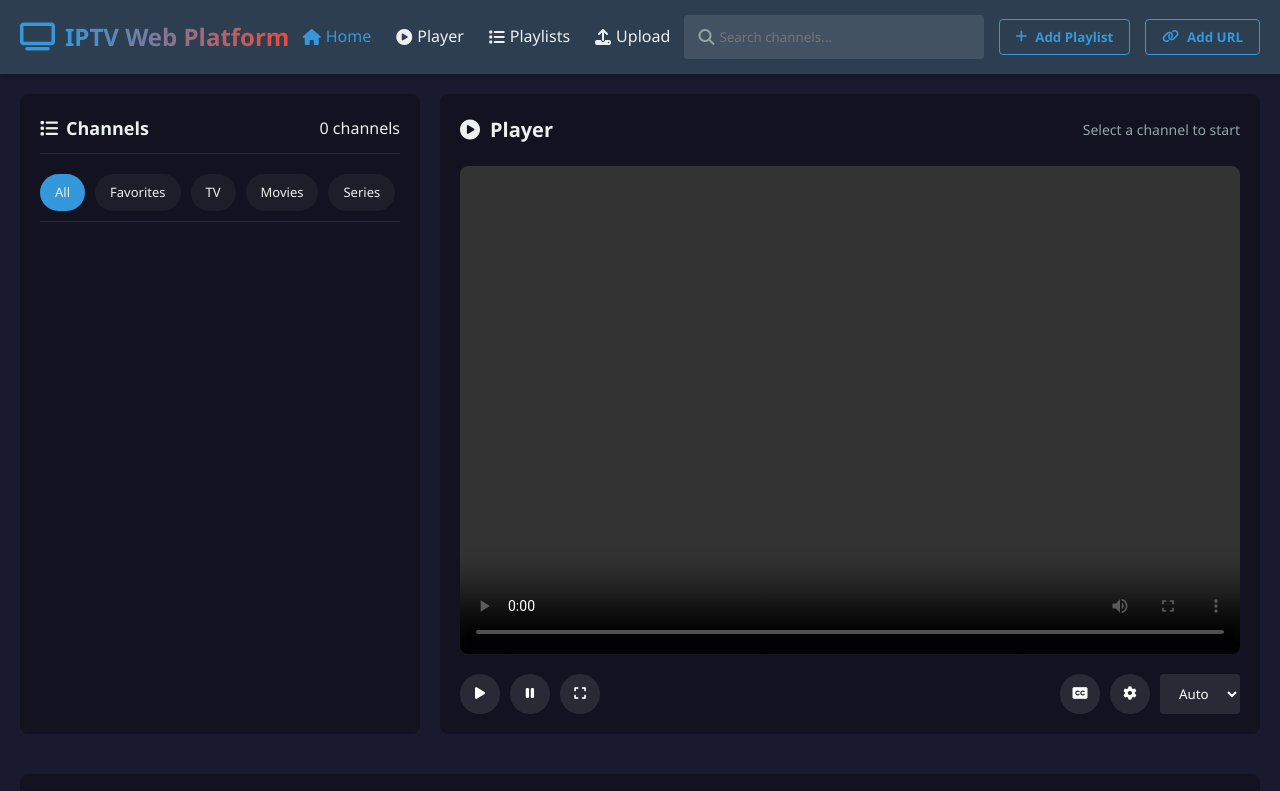
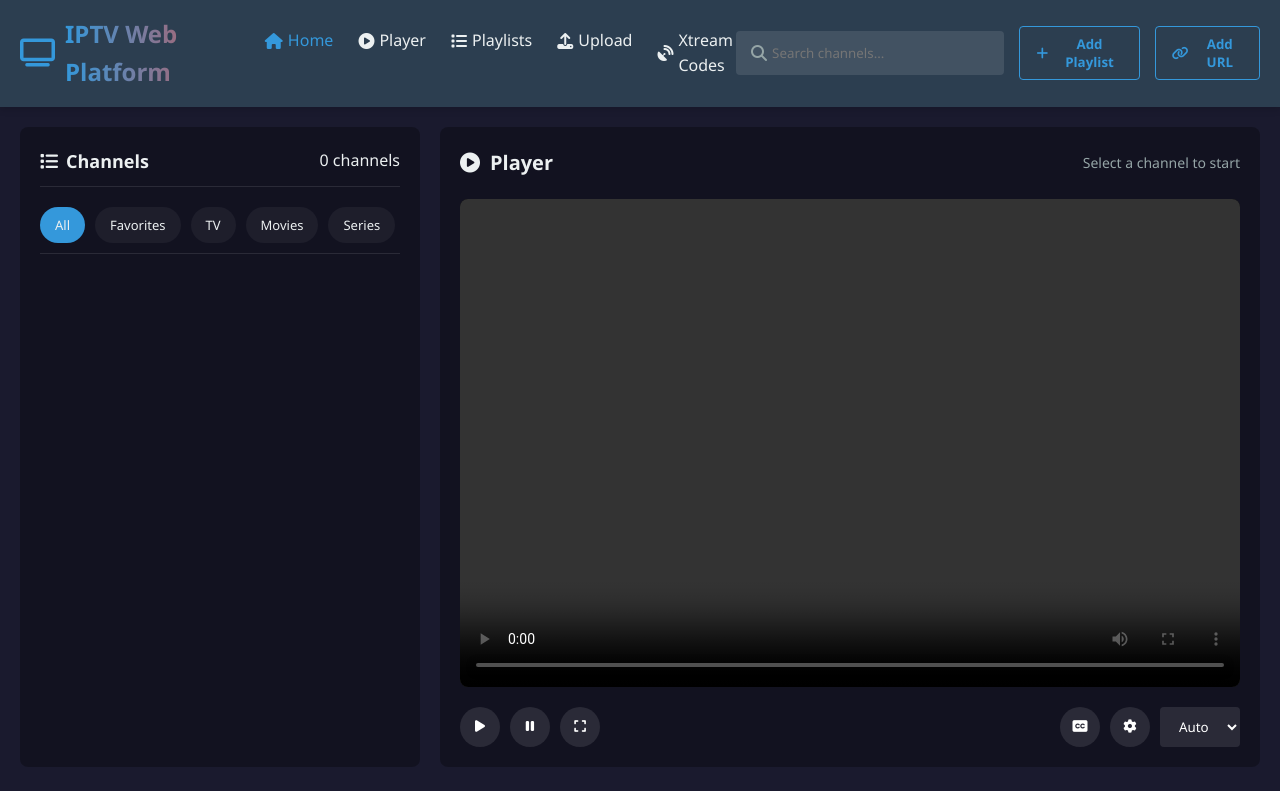
Before and after one commit to Boris8800/IPTV, a plain HTML site: page index.html in a window 1280 px wide. Shown: the top 791 px of the page. Drawn offline with nearby package versions, Linux system fonts and the light colour scheme.

Commit message:
Update index.html

```diff
--- a/index.html
+++ b/index.html
@@ -214,14 +214,18 @@
           <li role="none"><a href="#player" role="menuitem"><i class="fas fa-play-circle" aria-hidden="true"></i> Player</a></li>
           <li role="none"><a href="#playlists" role="menuitem"><i class="fas fa-list" aria-hidden="true"></i> Playlists</a></li>
           <li role="none"><a href="#upload" role="menuitem"><i class="fas fa-upload" aria-hidden="true"></i> Upload</a></li>
+          <li role="none"><a href="xtream.html" role="menuitem"><i class="fas fa-satellite-dish" aria-hidden="true"></i> Xtream Codes</a></li>
         </ul>
+
         <div class="user-actions" role="region" aria-label="User actions">
           <div class="search-bar" role="search" aria-label="Buscar canales">
             <i class="fas fa-search" aria-hidden="true"></i>
             <input type="text" id="searchInput" placeholder="Search channels..." aria-label="Search channels">
           </div>
+
           <button class="btn btn-outline" id="uploadBtn" aria-haspopup="dialog"><i class="fas fa-plus" aria-hidden="true"></i> Add Playlist</button>
           <button class="btn btn-outline" id="addUrlBtn" aria-haspopup="dialog"><i class="fas fa-link" aria-hidden="true"></i> Add URL</button>
+
         </div>
       </div>
     </div>
```
